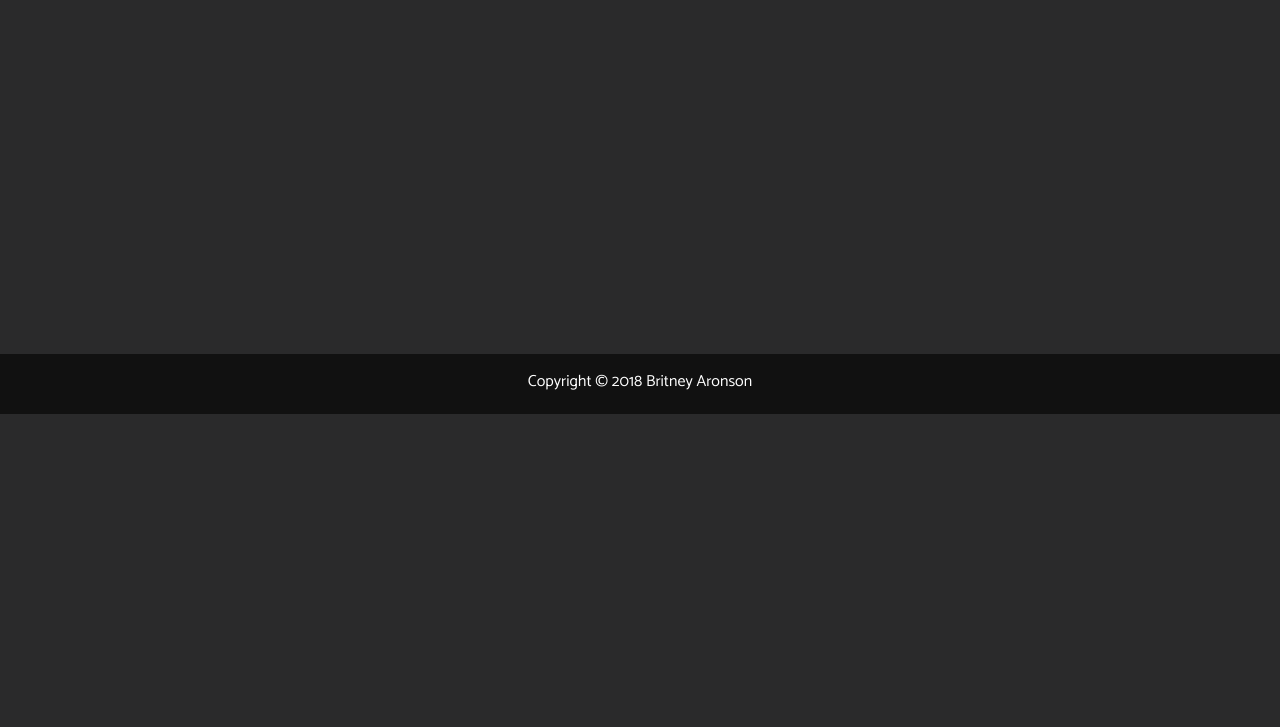
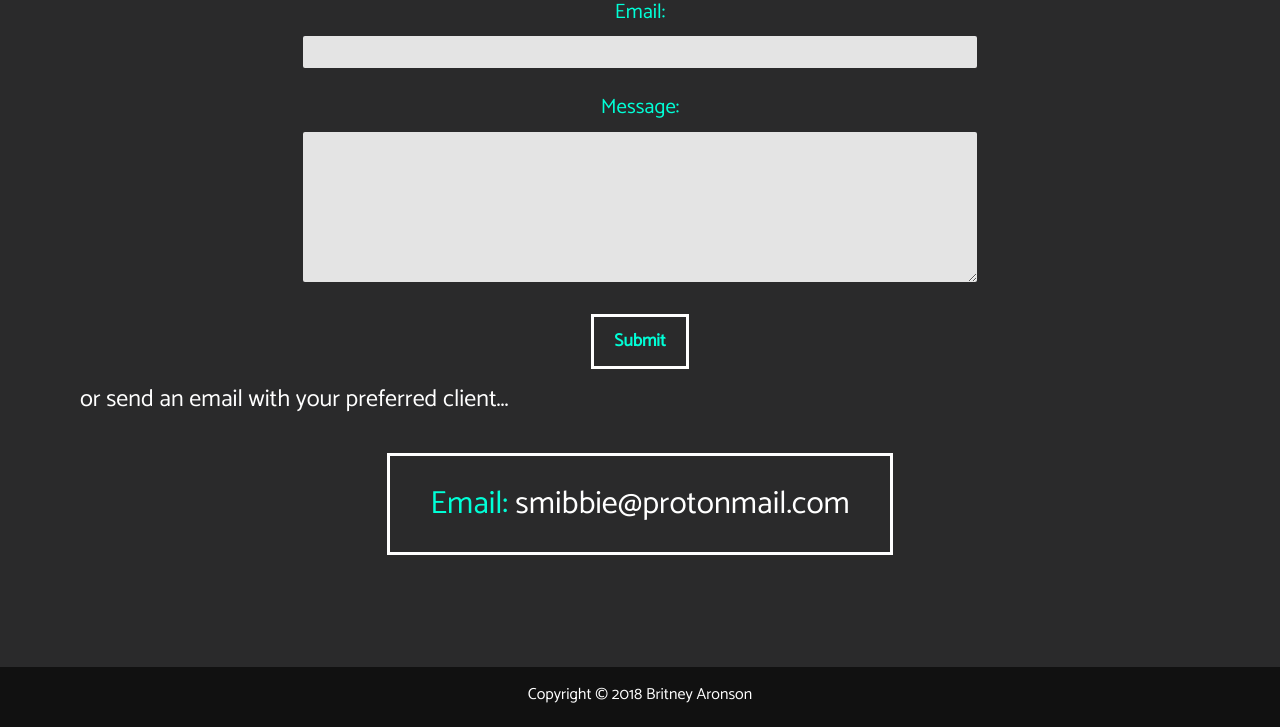
Before and after one commit to baronson11/professional_portfolio, a website: page public/contact.html in a window 1280 px wide. Shown: the part 386-1113 px from the top of the page. Before the commit the page ends 800 px from the top, so only its background shows below. Drawn offline with Linux system fonts and the light colour scheme.

Commit message:
contact form added

```diff
--- a/public/contact.html
+++ b/public/contact.html
@@ -48,6 +48,30 @@
       <h2 class="sm-heading">
         Let's talk! I'm always open to chat
       </h2>
+
+      <form class="contact_form" action="https://formspree.io/smibbie@protonmail.com" method="POST">
+        <fieldset>
+          <div>
+            <label for="name">Name:</label>
+            <input type="text" name="name" required>
+          </div>
+          <br>
+          <div>
+            <label for="email">Email:</label>
+            <input type="email" name="_replyto" required>
+          </div>
+          <br>
+          <div>
+            <label for="message">Message:</label>
+            <textarea type="submit" name="message" value="send"></textarea>
+          </div>
+          <br>
+          <button type="submit">Submit</button>
+        </fieldset>
+      </form>
+
+      <h2 class="sm-heading">or send an email with your preferred client...</h2>
+
       <div class="boxes">
         <div>
           <span class="text-secondary">Email:</span>
--- a/scss/_mobile.scss
+++ b/scss/_mobile.scss
@@ -10,6 +10,13 @@
   .projects,
   .lang-icons {
     grid-template-columns: repeat(3, 1fr);
+  }
+
+  .contact_form {
+    input,
+    textarea {
+      width: 80%;
+    }
   }
 }
 
@@ -66,6 +73,13 @@
   .lang-icons {
     grid-template-columns: repeat(2, 1fr);
   }
+
+  .contact_form {
+    input,
+    textarea {
+      width: 80%;
+    }
+  }
 }
 
 // Smartphones
@@ -97,4 +111,11 @@
       background: rgba(lighten($primary-color, 2), 0.5);
     }
   }
+
+  .contact_form {
+    input,
+    textarea {
+      width: 90%;
+    }
+  }
 }
--- a/scss/main.scss
+++ b/scss/main.scss
@@ -153,6 +153,57 @@ main {
 }
 
 // Contact Page ------------------------------------
+
+.contact_form {
+  text-align: center;
+
+  fieldset {
+    border: none;
+  }
+
+  label {
+    display: block;
+    font-size: 1.3rem;
+    margin-bottom: 8px;
+    color: $secondary-color;
+  }
+
+  input,
+  textarea {
+    border-radius: 2px;
+    width: 60%;
+    border: none;
+    background: #e4e4e4;
+    height: 2rem;
+    line-height: 1.5;
+
+    &:focus {
+      outline-color: $secondary-color;
+    }
+  }
+
+  textarea {
+    min-height: 150px;
+  }
+
+  button {
+    background: $primary-color;
+    color: $secondary-color;
+    padding: 10px 20px;
+    font-size: 1.1rem;
+    font-family: 'Catamaran', sans-serif;
+    border: solid 3px #fff;
+    font-weight: bold;
+
+    &:hover {
+      background-color: $secondary-color;
+      color: $primary-color;
+      cursor: pointer;
+      @include easeOut;
+    }
+  }
+}
+
 .boxes {
   display: flex;
   flex-wrap: wrap;
@@ -168,7 +219,7 @@ main {
     @include easeOut;
 
     &:hover {
-      padding: 0.5rem 1.5rem;
+      // padding: 0.5rem 1.5rem;
       background: $secondary-color;
       color: set-text-color($secondary-color);
       cursor: pointer;
```
Also changed, not shown: public/css/main.css.
